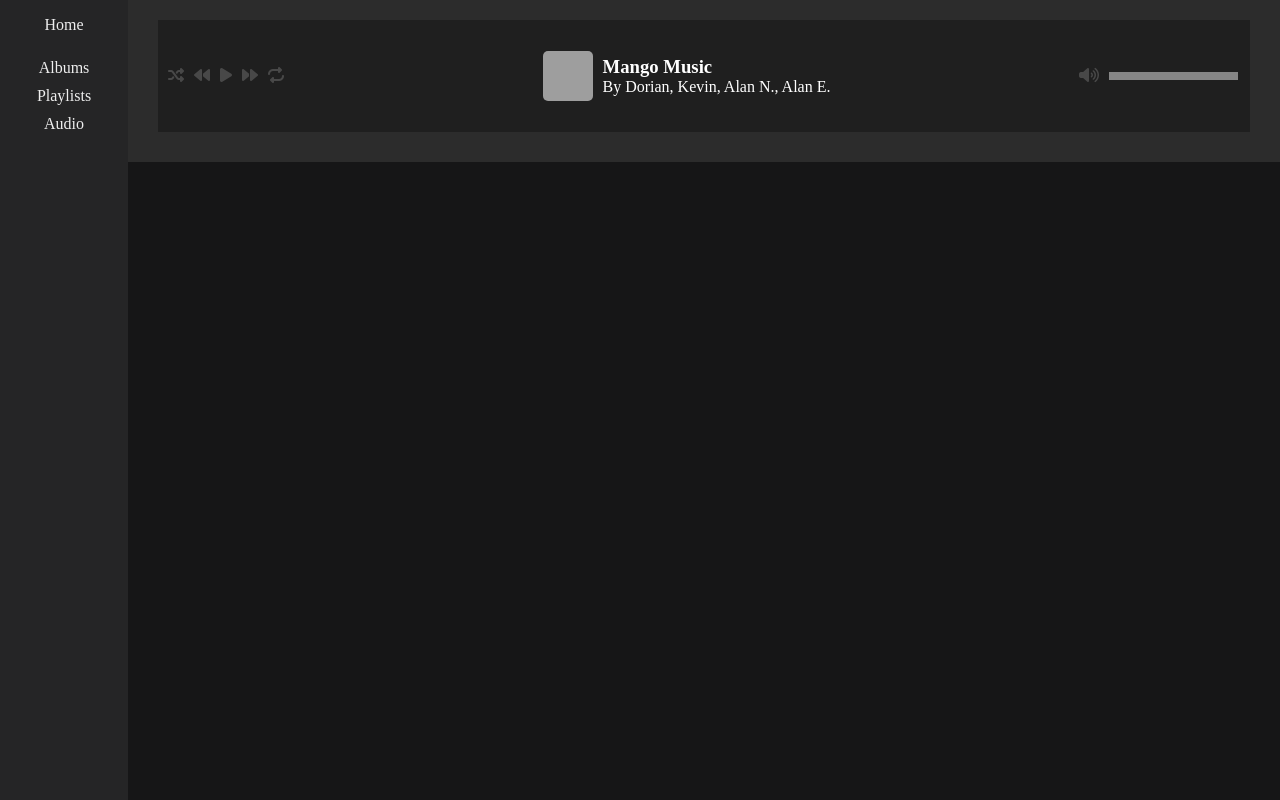
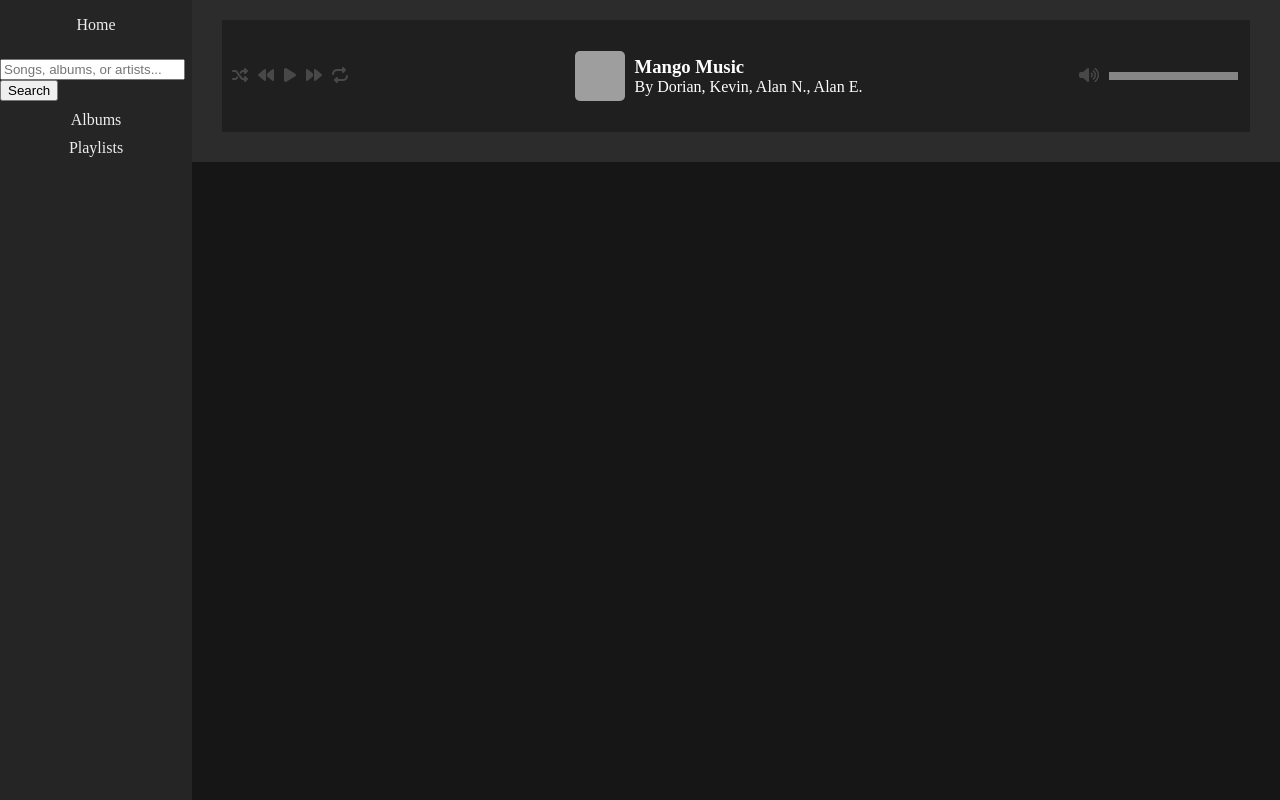
Before and after one commit to Mango-WorldWide/Mango-Music, a React (Create React App) app in the folder react-app/: page /search in a window 1280 px wide. Built offline with nearby package versions, Linux system fonts and the light colour scheme; no server answers; grey boxes are pictures that could not be loaded.

Commit message:
added routing and basic component for search

```diff
--- a/react-app/src/App.js
+++ b/react-app/src/App.js
@@ -20,6 +20,7 @@ import UpdatePlaylistForm from "./components/UpdatePlaylist/UpdatePlaylistForm";
 import ProfileButton from "./components/Navigation/ProfileButton.js";
 import "./index.css";
 import ArtistById from "./components/ArtistById";
+import SearchIndex from "./components/SearchIndex";
 import {usePlayer} from "./context/PlayerContext";
 
 function App() {
@@ -69,6 +70,7 @@ function App() {
                 <Route path='/playlists' component={PlaylistIndex}/>
                 <Route path='/audio' component={AudioPlayer}/>
                 <Route path='/songs/new' component={SongForm}/>
+                <Route path='/search' component={SearchIndex}/>
                 <Route path='/'>
                   <h1>Welcome to Mango Music</h1>
                 </Route>
--- a/react-app/src/components/Navigation/index.js
+++ b/react-app/src/components/Navigation/index.js
@@ -1,6 +1,7 @@
 import React from 'react';
 import { NavLink } from 'react-router-dom';
 import './Navigation.css';
+import Search from '../Search';
 
 function Navigation(){
 	return (
@@ -12,13 +13,13 @@ function Navigation(){
 			</div>
 			<div className="nav-list-bottom-wrapper">
 				<li className="nav-list-item">
+					<Search/>
+				</li>
+				<li className="nav-list-item">
 					<NavLink exact to="/albums">Albums</NavLink>
 				</li>
 				<li className="nav-list-item">
 					<NavLink exact to="/playlists">Playlists</NavLink>
-				</li>
-				<li className="nav-list-item">
-					<NavLink exact to="/audio">Audio</NavLink>
 				</li>
 			</div>
 
--- /dev/null
+++ b/react-app/src/components/Search/Search.css
@@ -0,0 +1,3 @@
+.search{
+    display: flex;
+}
--- /dev/null
+++ b/react-app/src/components/Search/index.js
@@ -0,0 +1,27 @@
+import { useHistory } from "react-router-dom";
+import { useState } from "react";
+
+const Search = () => {
+    const history = useHistory();
+    const [query, setQuery] = useState("");
+
+    const handleclick = (e) => {
+        setQuery("")
+        e.preventDefault()
+        history.push(`/search?${query}`)
+    }
+
+    return (
+        <div className="search">
+            <input
+                type="text"
+                placeholder="Songs, albums, or artists..."
+                value={query}
+                onChange={(e)=>setQuery(e.target.value)}
+            />
+            <button onClick={handleclick}>Search</button>
+        </div>
+    )
+}
+
+export default Search;
--- /dev/null
+++ b/react-app/src/components/SearchIndex/index.js
@@ -0,0 +1,14 @@
+const SearchIndex = ({ match, location }) => {
+    const searchTerms = location.search.slice(1);
+
+    return (
+        <div className="search-index">
+            <h1>Search coming soon!</h1>
+            <p>You searched for: {searchTerms}</p>
+            {/* <h2>Albums</h2>
+            <h2>Songs</h2> */}
+        </div>
+    )
+}
+
+export default SearchIndex;
--- a/react-app/src/index.css
+++ b/react-app/src/index.css
@@ -18,13 +18,13 @@ button {
 }
 
 .nav-list-wrapper {
-    width: 15%;
+    width: 20%;
     height: auto;
     background-color: rgba(37, 37, 38, 1);
 }
 
 .site-wrapper-right {
-    width: 90%;
+    width: 85%;
     margin-top: -10px;
     /* margin-right: -10px;  */
     display: flex;
```
